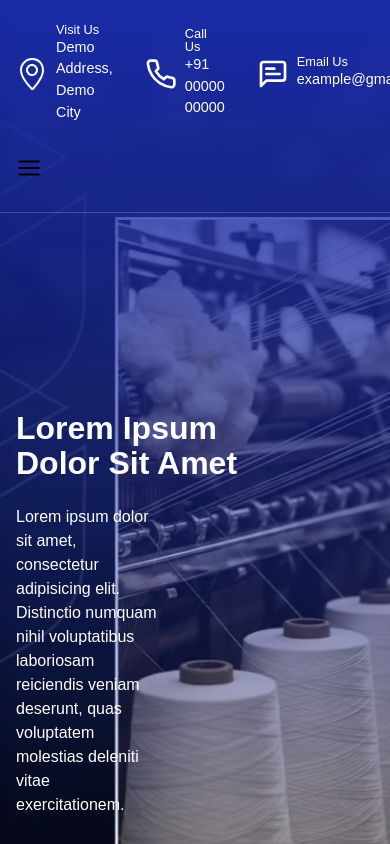
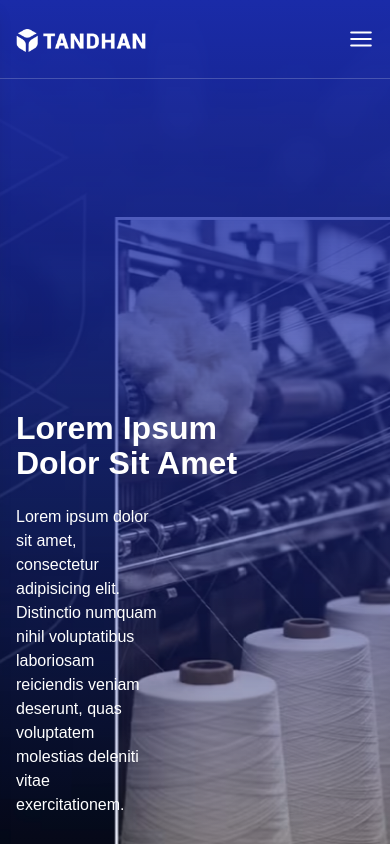
Before and after one commit to josephpal27/tandhan-group, a Next.js app: page / in a window 390 px wide. Shown: the top 844 px of the page. Built offline with nearby package versions, Linux system fonts and the light colour scheme; a web font is replaced by a local one.

Commit message:
Navbar Mobile View Added

```diff
--- a/src/components/Navbar.jsx
+++ b/src/components/Navbar.jsx
@@ -64,11 +64,11 @@ const Navbar = () => {
             <nav className={`
                 absolute top-0 left-0 w-full z-50
                 px-[1rem] sm:px-[5%] lg:px-[7%]
-                py-[1.5rem] sm:py-[1.2rem] lg:py-[1.3rem] xl:py-[1.4rem] 2xl:py-[1.5rem]
+                py-[1.2rem] sm:py-[1.2rem] lg:py-[1.3rem] xl:py-[1.4rem] 2xl:py-[1.5rem]
                 border-b border-white/20
             `}>
 
-                <header className="flex justify-between items-center">
+                <header className="hidden lg:flex justify-between items-center">
                     <div>
                         <img
                             src="/images/logo/logo.png"
@@ -79,7 +79,7 @@ const Navbar = () => {
                     </div>
                     <div className="flex gap-[2rem] sm:gap-[1.7rem] lg:gap-[1.6rem] xl:gap-[1.8rem] 2xl:gap-[2rem]">
                         {contactLinks.map((item, index) => {
-                            return(
+                            return (
                                 <div key={index} className="flex items-center gap-[0.5rem] text-white">
                                     <div className="text-[2rem] sm:text-[1.5rem] lg:text-[1.6rem] xl:text-[1.8rem] 2xl:text-[2rem]">
                                         {item.icon}
@@ -88,7 +88,7 @@ const Navbar = () => {
                                         <span className="block text-[0.8rem] sm:text-[0.7rem] lg:text-[0.6rem] xl:text-[0.7rem] 2xl:text-[0.8rem] leading-[1]">
                                             {item.label}
                                         </span>
-                                        <a href={item.url} className="block text-[0.9rem] sm:text-[0.8rem] lg:text-[0.75rem] xl:text-[0.85rem] 2xl:text-[0.95rem]">
+                                        <a href={item.url} className="block text-[0.9rem] sm:text-[0.8rem] lg:text-[0.75rem] xl:text-[0.85rem] 2xl:text-[0.95rem] hover:text-secondary">
                                             {item.value}
                                         </a>
                                     </div>
@@ -98,7 +98,17 @@ const Navbar = () => {
                     </div>
                 </header>
 
-                <div className="flex items-center justify-between mt-[2rem] sm:mt-[1.5rem] lg:mt-[1.6rem] xl:mt-[1.8rem] 2xl:mt-[2rem]">
+                <div className="flex items-center justify-between mt-[0.2rem] lg:mt-[1.6rem] xl:mt-[1.8rem] 2xl:mt-[2rem]">
+
+                    {/* Left Logo (Mobile View Only) */}
+                    <div className="block lg:hidden">
+                        <img
+                            src="/images/logo/logo.png"
+                            alt="Tandhan Group Logo"
+                            loading="lazy"
+                            className="w-[130px] brightness-0 invert"
+                        />
+                    </div>
 
                     {/* Left Links */}
                     <ul className="hidden md:flex items-center gap-[2rem] sm:gap-[2rem] lg:gap-[2.3rem] xl:gap-[2.7rem] 2xl:gap-[3rem]">
@@ -134,7 +144,7 @@ const Navbar = () => {
                     </div>
 
                     {/* Mobile */}
-                    <div className="md:hidden z-10">
+                    <div className="md:hidden z-10 text-white mt-[0.2rem]">
                         <button onClick={() => setOpen(true)}>
                             <FiMenu size={26} />
                         </button>
@@ -168,7 +178,7 @@ const Navbar = () => {
                 </ul>
 
                 <div className="p-[1rem] mt-[0.5rem]" onClick={() => setOpen(false)}>
-                    <Link href="/contact/" className="bg-primary text-white px-5 py-2.5 rounded-full">
+                    <Link href="/contact/" className="bg-primary text-white px-4 py-1.5 rounded-md">
                         Get In Touch
                     </Link>
                 </div>
```
